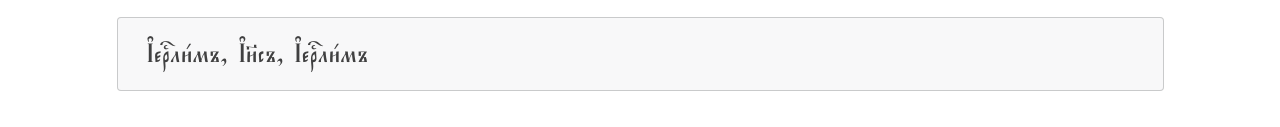
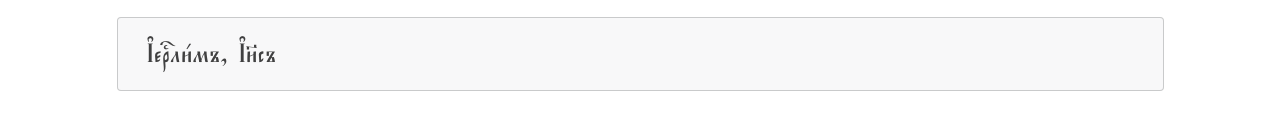
Before and after one commit to noteqozqq/church-slavonic, a plain HTML site: page буквы/І.html in a window 1280 px wide. Shown: the part 450-577 px from the top of the page. Drawn offline with Linux system fonts and the light colour scheme.

Commit message:
Update І.html

```diff
--- a/буквы/І.html
+++ b/буквы/І.html
@@ -109,7 +109,7 @@
 
         <h2>Пример слов:</h2>
         <div class="ui message">
-            <p class="csf">І҆ерⷭ҇ли́мъ, І҆и҃съ, І҆ерⷭ҇ли́мъ</p>
+            <p class="csf">І҆ерⷭ҇ли́мъ, І҆и҃съ</p>
         </div>
 
         <br>
```
